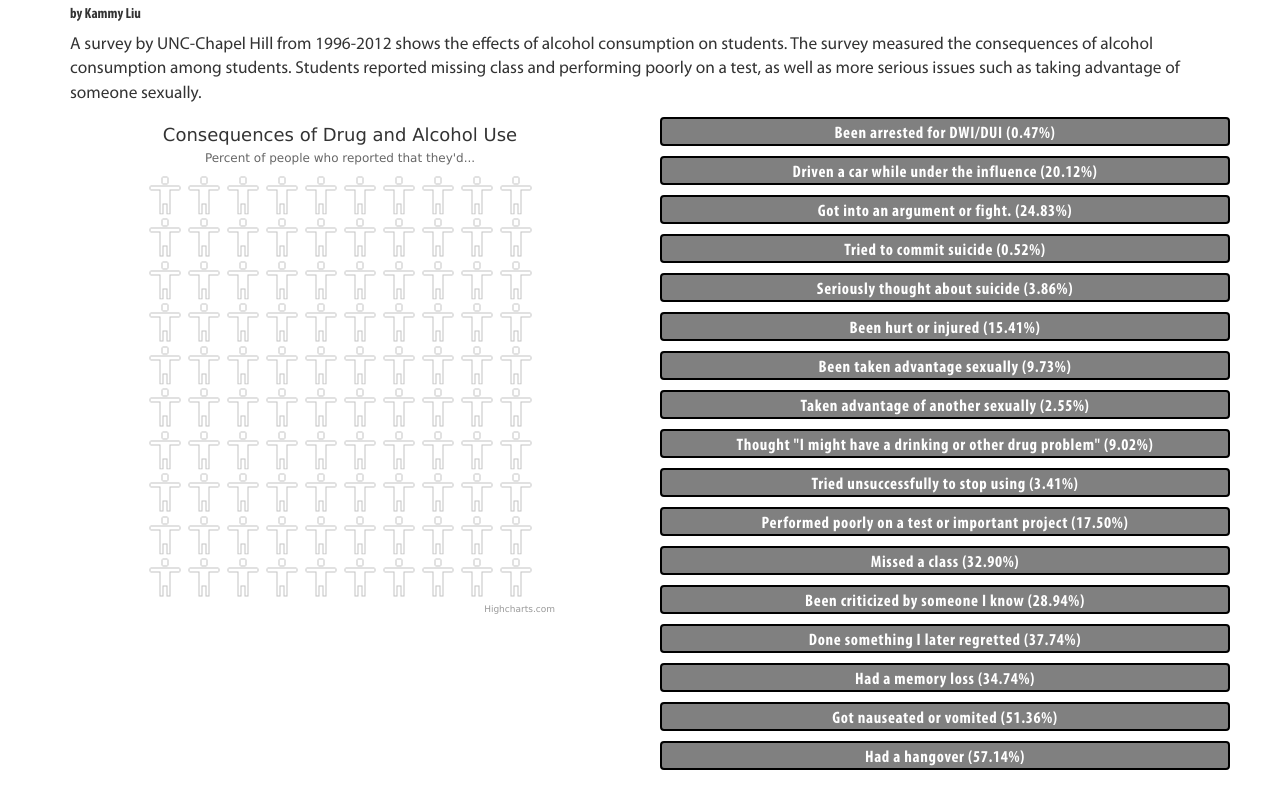
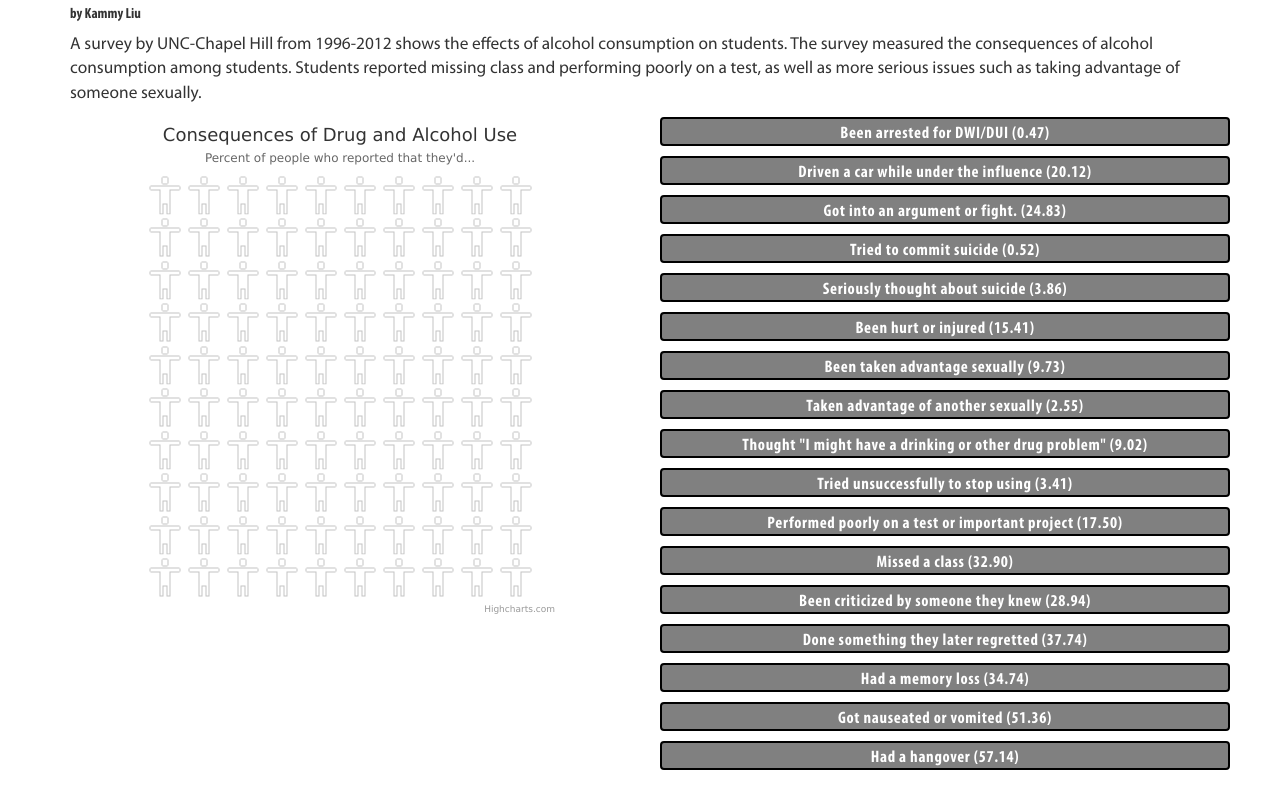
Before and after one commit to DTH-i-team/DTH-i-team.github.io, a plain HTML site: page DrugIssue/Kammy/index.html in a window 1280 px wide. Shown: the part 103-912 px from the top of the page. Drawn offline with nearby package versions, Linux system fonts and the light colour scheme.

Commit message:
removed percentages changed tenses

```diff
--- a/DrugIssue/Kammy/index.html
+++ b/DrugIssue/Kammy/index.html
@@ -32,23 +32,23 @@
 		</div>
 		</div>
 		<div class="col-lg-6 col-md-6 col-sm-12 col-xs-12 text-center" id="consequence_list">
-		<p class="consequence" id="arrested"> Been arrested for DWI/DUI (0.47%)</p>
-		<p class="consequence" id="driven"> Driven a car while under the influence (20.12%)</p>
-		<p class="consequence" id="argument"> Got into an argument or fight. (24.83%)</p>
-		<p class="consequence" id="suicide">  Tried to commit suicide (0.52%)</p>
-		<p class="consequence" id="suicidal"> Seriously thought about suicide (3.86%)</p>
-		<p class="consequence" id="injured">  Been hurt or injured (15.41%)</p>
-		<p class="consequence" id="wasraped"> Been taken advantage sexually (9.73%)</p>
-		<p class="consequence" id="raped"> Taken advantage of another sexually (2.55%)</p>
-		<p class="consequence" id="problem"> Thought "I might have a drinking or other drug problem" (9.02%)</p>
-		<p class="consequence" id="stop"> Tried unsuccessfully to stop using (3.41%)</p>
-		<p class="consequence" id="test"> Performed poorly on a test or important project (17.50%)</p>
-		<p class="consequence" id="class"> Missed a class (32.90%)</p>
-		<p class="consequence" id="criticize"> Been criticized by someone I know (28.94%)</p>
-		<p class="consequence" id="regret"> Done something I later regretted (37.74%) </p>
-		<p class="consequence" id="memory"> Had a memory loss (34.74%)</p>
-		<p class="consequence" id="nausea"> Got nauseated or vomited (51.36%)</p>
-		<p class="consequence" id="hangover"> Had a hangover (57.14%)</p>
+		<p class="consequence" id="arrested"> Been arrested for DWI/DUI (0.47)</p>
+		<p class="consequence" id="driven"> Driven a car while under the influence (20.12)</p>
+		<p class="consequence" id="argument"> Got into an argument or fight. (24.83)</p>
+		<p class="consequence" id="suicide">  Tried to commit suicide (0.52)</p>
+		<p class="consequence" id="suicidal"> Seriously thought about suicide (3.86)</p>
+		<p class="consequence" id="injured">  Been hurt or injured (15.41)</p>
+		<p class="consequence" id="wasraped"> Been taken advantage sexually (9.73)</p>
+		<p class="consequence" id="raped"> Taken advantage of another sexually (2.55)</p>
+		<p class="consequence" id="problem"> Thought "I might have a drinking or other drug problem" (9.02)</p>
+		<p class="consequence" id="stop"> Tried unsuccessfully to stop using (3.41)</p>
+		<p class="consequence" id="test"> Performed poorly on a test or important project (17.50)</p>
+		<p class="consequence" id="class"> Missed a class (32.90)</p>
+		<p class="consequence" id="criticize"> Been criticized by someone they knew (28.94)</p>
+		<p class="consequence" id="regret"> Done something they later regretted (37.74) </p>
+		<p class="consequence" id="memory"> Had a memory loss (34.74)</p>
+		<p class="consequence" id="nausea"> Got nauseated or vomited (51.36)</p>
+		<p class="consequence" id="hangover"> Had a hangover (57.14)</p>
 		</div>
 	</div>
 </div>
```
